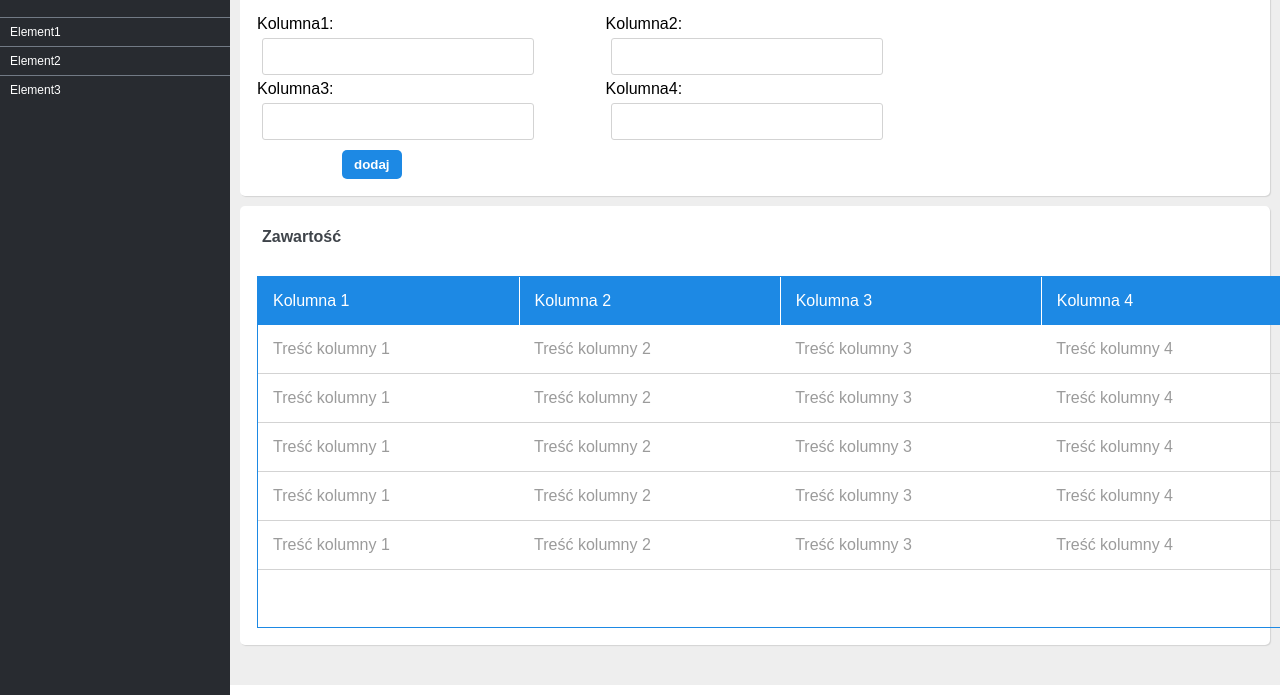
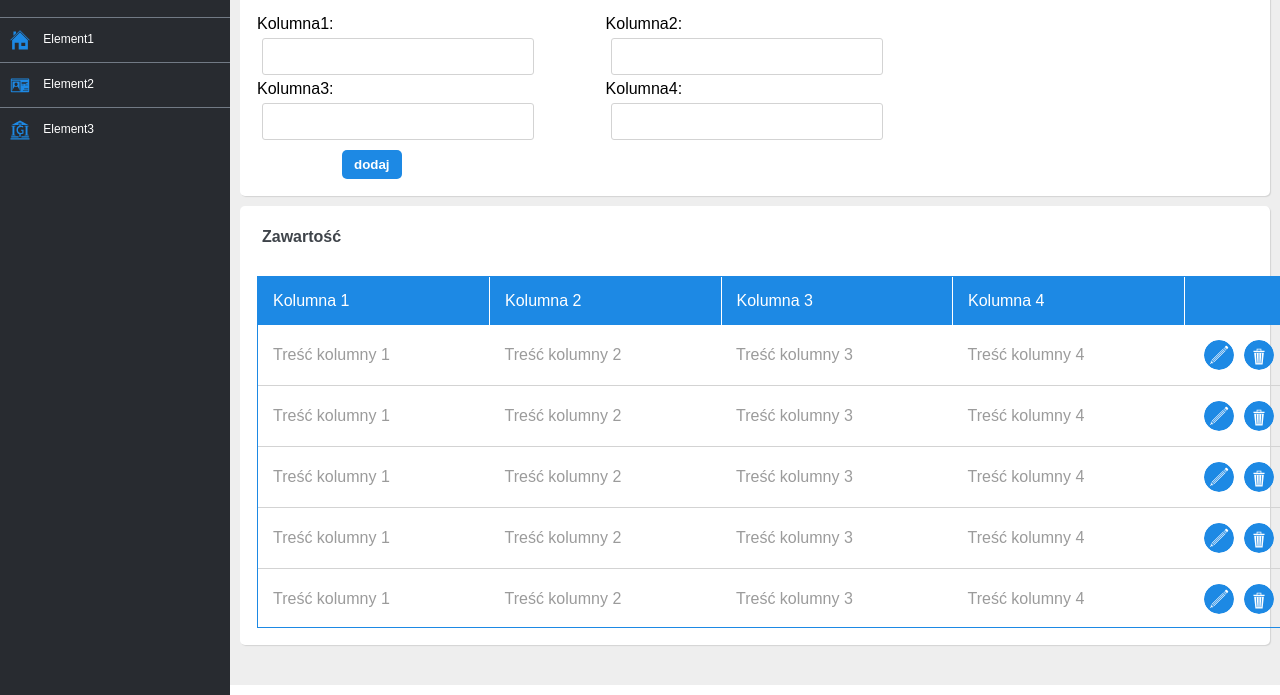
Before and after one commit to Narbin/recruitment-job, a plain HTML site: page index.html in a window 1280 px wide. Shown: the part 115-810 px from the top of the page. Drawn offline with Linux system fonts and the light colour scheme.

Commit message:
Added icons

```diff
--- a/css/style.less
+++ b/css/style.less
@@ -41,9 +41,10 @@ main {
 
 .element {
 	color: white;
-    padding: 7px 10px;
+    padding: 7px 0px;
     border-top: 1px solid @light-gray;
     font-size: 12px;
+    cursor: pointer;
 }
 
 .application {
@@ -75,6 +76,7 @@ main {
     border-radius: 5px;
     font-weight: bold;
     display: block;
+    cursor: pointer;
 }
 
 .panel {
@@ -150,3 +152,11 @@ main {
 	background-color: @blue;
 	margin-right: 5px;
 }
+
+.icon {
+	border-radius: 30px;
+	height: 30px;
+	vertical-align: middle;
+	margin: 0px 5px;
+	cursor: pointer;
+}
--- a/index.html
+++ b/index.html
@@ -13,12 +13,15 @@
                 logo
             </div>
             <div class="element">
+                <img src="icons/house.svg" class="icon">
                 Element1
             </div>
             <div class="element">
+                <img src="icons/id-card.svg" class="icon">
                 Element2
             </div>
             <div class="element">
+                <img src="icons/bank.svg" class="icon">
                 Element3
             </div>
         </div>
@@ -75,35 +78,35 @@
                             <td>Treść kolumny 2</td>
                             <td>Treść kolumny 3</td>
                             <td>Treść kolumny 4</td>
-                            <td></td>
+                            <td><img src="icons/pencil.svg" class="icon"><img src="icons/trash-can.svg" class="icon"></td>
                           </tr>
                           <tr>
                             <td>Treść kolumny 1</td>
                             <td>Treść kolumny 2</td>
                             <td>Treść kolumny 3</td>
                             <td>Treść kolumny 4</td>
-                            <td></td>
+                            <td><img src="icons/pencil.svg" class="icon"><img src="icons/trash-can.svg" class="icon"></td>
                           </tr>
                             <tr>
                             <td>Treść kolumny 1</td>
                             <td>Treść kolumny 2</td>
                             <td>Treść kolumny 3</td>
                             <td>Treść kolumny 4</td>
-                            <td></td>
+                            <td><img src="icons/pencil.svg" class="icon"><img src="icons/trash-can.svg" class="icon"></td>
                           </tr>
                             <tr>
                             <td>Treść kolumny 1</td>
                             <td>Treść kolumny 2</td>
                             <td>Treść kolumny 3</td>
                             <td>Treść kolumny 4</td>
-                            <td></td>
+                            <td><img src="icons/pencil.svg" class="icon"><img src="icons/trash-can.svg" class="icon"></td>
                           </tr>
                             <tr>
                             <td>Treść kolumny 1</td>
                             <td>Treść kolumny 2</td>
                             <td>Treść kolumny 3</td>
                             <td>Treść kolumny 4</td>
-                            <td></td>
+                            <td><img src="icons/pencil.svg" class="icon"><img src="icons/trash-can.svg" class="icon"></td>
                           </tr>
                         </tr>
                     </table>
```
Also changed, not shown: css/style.css, icons/bank.svg (added), icons/house.svg (added), icons/id-card.svg (added), icons/pencil.svg (added), icons/save.svg (added), icons/trash-can.svg (added).
